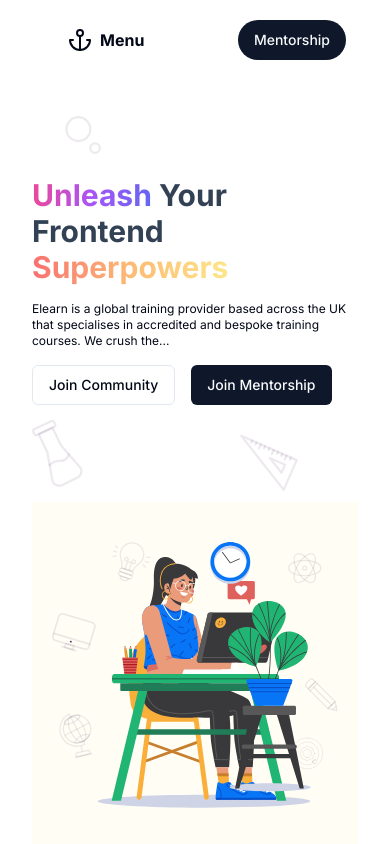
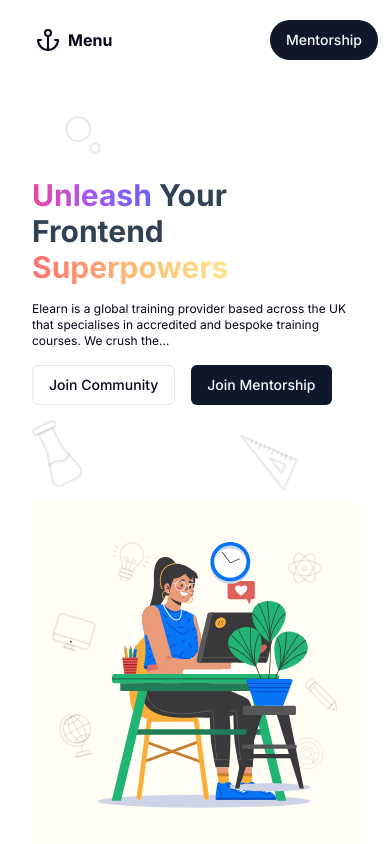
Before and after one commit to FrontendFreaks/Official-Website, a Next.js app: page / in a window 390 px wide. Shown: the top 844 px of the page. Built offline with nearby package versions, Linux system fonts and the light colour scheme.

Commit message:
updated spacing for mobile devices

```diff
--- a/components/layout/site-header.tsx
+++ b/components/layout/site-header.tsx
@@ -5,10 +5,10 @@ import { Button } from "../ui/button";
 
 type Props = {};
 
-export default function SiteHeader({}: Props) {
+export default function SiteHeader({ }: Props) {
   return (
     <header className="sticky top-0 z-40 w-full bg-background/95 backdrop-blur p-3">
-      <div className="container flex h-14 items-center md:gap-6 gap-14">
+      <div className="container flex h-14 items-center md:gap-6 gap-14 md:px-8 px-0">
         <MainNav items={navConfig} />
         <Button className="rounded-full">Mentorship</Button>
       </div>
```
